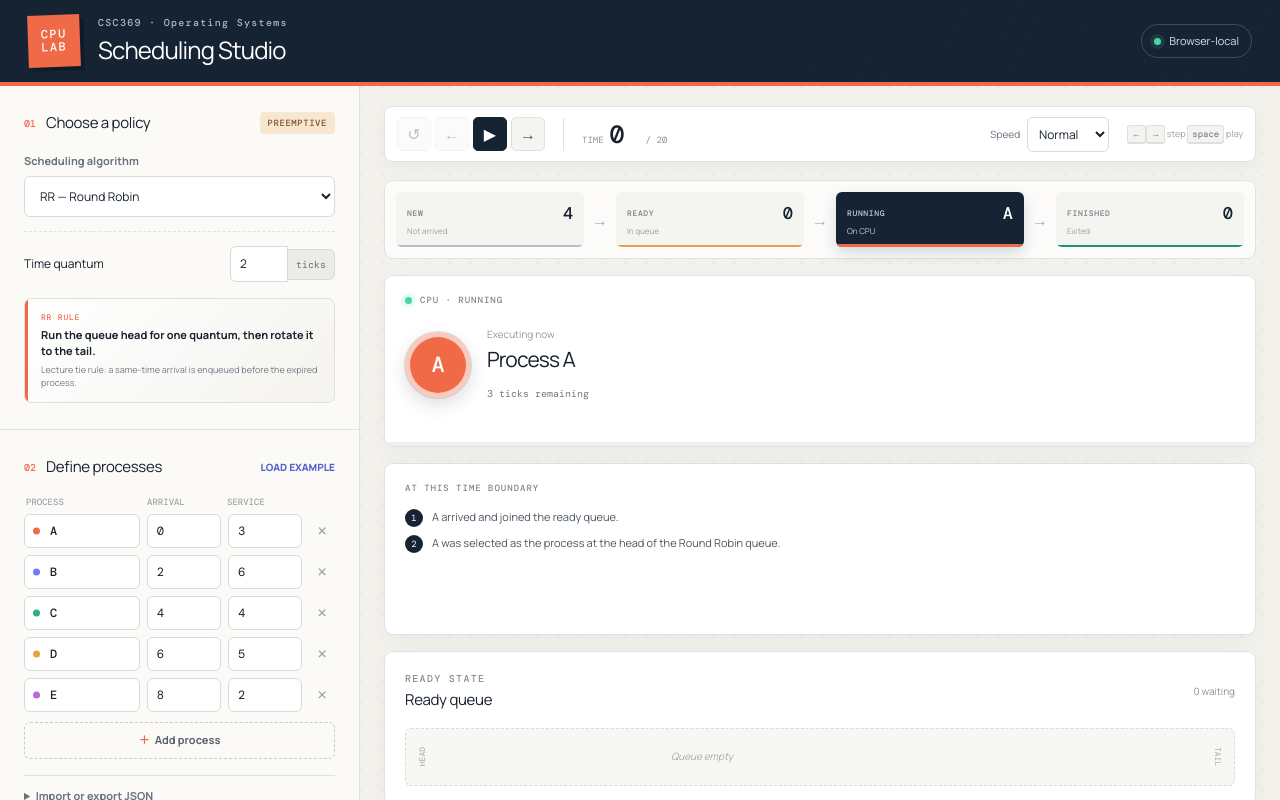
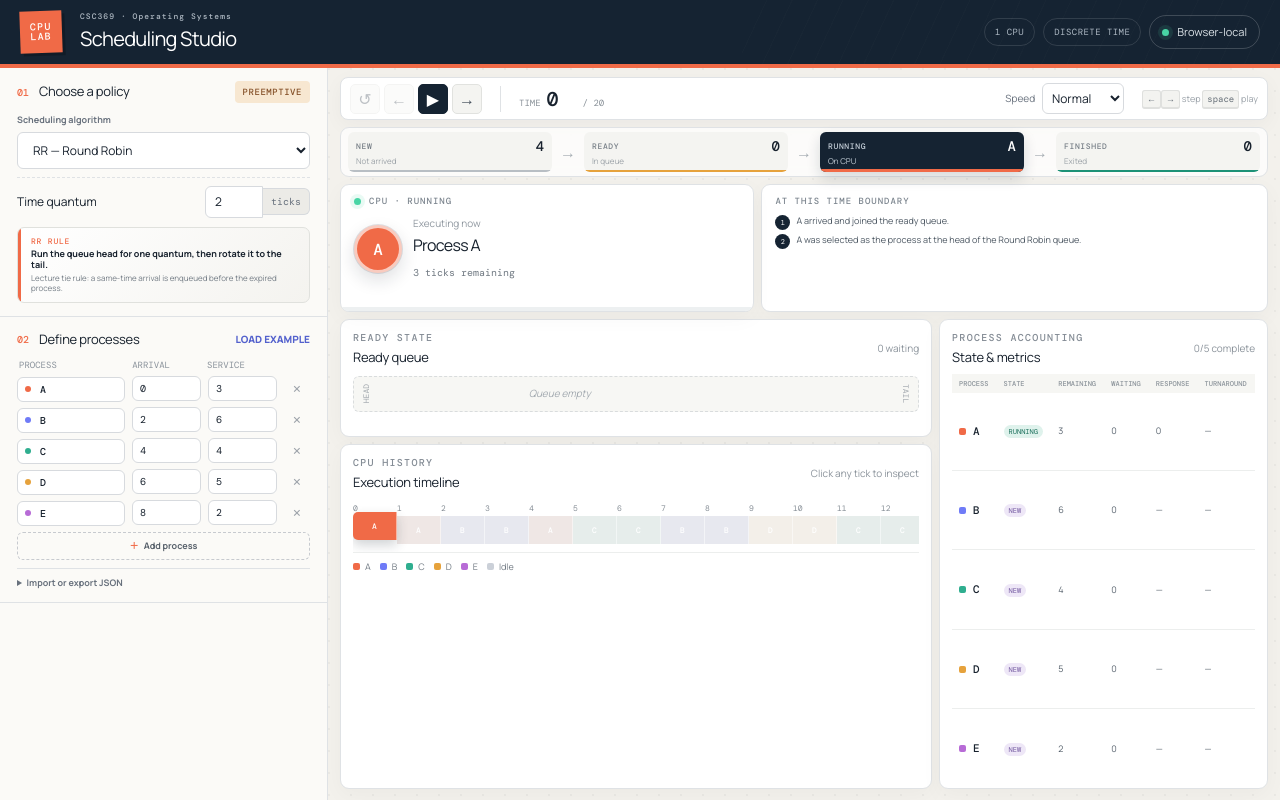
Before and after one commit to anshag01/csc369-scheduling-studio, a Next.js app: page / in a window 1280 px wide. Shown: the top 800 px of the page. Built offline with nearby package versions, Linux system fonts and the light colour scheme.

Commit message:
Fit scheduling studio into one-screen dashboard

```diff
--- a/app/SchedulingLab.tsx
+++ b/app/SchedulingLab.tsx
@@ -68,11 +68,13 @@ export default function SchedulingLab() {
   const snapshot = result.snapshots[Math.min(step, lastStep)];
   const processById = useMemo(() => new Map(processes.map((process) => [process.id, process])), [processes]);
 
-  useEffect(() => { setStep(0); setPlaying(false); }, [algorithm, mlfqQuanta, processes, quantum]);
   useEffect(() => {
-    if (!playing) return;
-    if (step >= lastStep) { setPlaying(false); return; }
-    const timer = window.setTimeout(() => setStep((current) => current + 1), speed);
+    if (!playing || step >= lastStep) return;
+    const timer = window.setTimeout(() => {
+      const nextStep = Math.min(lastStep, step + 1);
+      setStep(nextStep);
+      if (nextStep >= lastStep) setPlaying(false);
+    }, speed);
     return () => window.clearTimeout(timer);
   }, [lastStep, playing, speed, step]);
   useEffect(() => {
@@ -87,10 +89,13 @@ export default function SchedulingLab() {
     return () => window.removeEventListener("keydown", handleKey);
   }, [lastStep]);
 
-  const updateProcess = (index: number, patch: Partial<ProcessDefinition>) => setProcesses((current) =>
-    current.map((process, processIndex) => processIndex === index ? { ...process, ...patch } : process),
-  );
+  const resetPlayback = () => { setStep(0); setPlaying(false); };
+  const updateProcess = (index: number, patch: Partial<ProcessDefinition>) => {
+    resetPlayback();
+    setProcesses((current) => current.map((process, processIndex) => processIndex === index ? { ...process, ...patch } : process));
+  };
   const addProcess = () => {
+    resetPlayback();
     const used = new Set(processes.map((process) => process.id));
     const id = "ABCDEFGHIJKLMNOPQRSTUVWXYZ".split("").find((candidate) => !used.has(candidate)) ?? `P${processes.length + 1}`;
     setProcesses((current) => [...current, {
@@ -100,7 +105,7 @@ export default function SchedulingLab() {
       color: palette[current.length % palette.length],
     }]);
   };
-  const loadExample = () => setProcesses(exampleProcesses.map((process) => ({ ...process })));
+  const loadExample = () => { resetPlayback(); setProcesses(exampleProcesses.map((process) => ({ ...process }))); };
   const prepareJson = () => { setJsonText(JSON.stringify({ processes }, null, 2)); setJsonMessage("Scenario copied into the editor."); };
   const importJson = () => {
     try {
@@ -113,7 +118,7 @@ export default function SchedulingLab() {
       }));
       const error = validateProcesses(next);
       if (error) throw new Error(error);
-      setProcesses(next); setJsonMessage(`Loaded ${next.length} processes.`);
+      resetPlayback(); setProcesses(next); setJsonMessage(`Loaded ${next.length} processes.`);
     } catch (error) { setJsonMessage(error instanceof Error ? error.message : "Could not read this scenario."); }
   };
 
@@ -141,11 +146,11 @@ export default function SchedulingLab() {
               <span className={`policy-badge ${algorithms[algorithm].preemptive ? "preemptive" : "non-preemptive"}`}>{algorithms[algorithm].preemptive ? "Preemptive" : "Non-preemptive"}</span>
             </div>
             <label className="field-label" htmlFor="algorithm">Scheduling algorithm</label>
-            <select id="algorithm" value={algorithm} onChange={(event) => setAlgorithm(event.target.value as Algorithm)}>
+            <select id="algorithm" value={algorithm} onChange={(event) => { resetPlayback(); setAlgorithm(event.target.value as Algorithm); }}>
               {(Object.keys(algorithms) as Algorithm[]).map((key) => <option key={key} value={key}>{algorithms[key].short} — {algorithms[key].name}</option>)}
             </select>
-            {algorithm === "rr" && <div className="inline-setting"><label htmlFor="quantum">Time quantum</label><div className="number-with-unit"><input id="quantum" type="number" min="1" value={quantum} onChange={(event) => setQuantum(wholeNumber(event.target.value, 1))} /><span>ticks</span></div></div>}
-            {algorithm === "mlfq" && <div className="mlfq-settings"><p className="field-label">Quantum per priority queue</p>{mlfqQuanta.map((value, index) => <label key={index}>Q{index}<input type="number" min="1" value={value} onChange={(event) => setMlfqQuanta((current) => current.map((item, itemIndex) => itemIndex === index ? wholeNumber(event.target.value, 1) : item))} /><span>ticks</span></label>)}</div>}
+            {algorithm === "rr" && <div className="inline-setting"><label htmlFor="quantum">Time quantum</label><div className="number-with-unit"><input id="quantum" type="number" min="1" value={quantum} onChange={(event) => { resetPlayback(); setQuantum(wholeNumber(event.target.value, 1)); }} /><span>ticks</span></div></div>}
+            {algorithm === "mlfq" && <div className="mlfq-settings"><p className="field-label">Quantum per priority queue</p>{mlfqQuanta.map((value, index) => <label key={index}>Q{index}<input type="number" min="1" value={value} onChange={(event) => { resetPlayback(); setMlfqQuanta((current) => current.map((item, itemIndex) => itemIndex === index ? wholeNumber(event.target.value, 1) : item)); }} /><span>ticks</span></label>)}</div>}
             <div className="policy-note">
               <span>{algorithms[algorithm].short} rule</span>
               <strong>{algorithmGuidance[algorithm].rule}</strong>
@@ -160,7 +165,7 @@ export default function SchedulingLab() {
               <label className="process-id-input"><span style={{ background: process.color }} /><input aria-label={`Process ${index + 1} ID`} maxLength={6} value={process.id} onChange={(event) => updateProcess(index, { id: event.target.value.toUpperCase() })} /></label>
               <input aria-label={`${process.id} arrival time`} type="number" min="0" value={process.arrivalTime} onChange={(event) => updateProcess(index, { arrivalTime: wholeNumber(event.target.value, 0) })} />
               <input aria-label={`${process.id} service time`} type="number" min="1" value={process.serviceTime} onChange={(event) => updateProcess(index, { serviceTime: wholeNumber(event.target.value, 1) })} />
-              <button aria-label={`Remove ${process.id}`} className="remove-button" onClick={() => setProcesses((current) => current.filter((_, processIndex) => processIndex !== index))}>×</button>
+              <button aria-label={`Remove ${process.id}`} className="remove-button" onClick={() => { resetPlayback(); setProcesses((current) => current.filter((_, processIndex) => processIndex !== index)); }}>×</button>
             </div>)}</div>
             <button className="add-button" onClick={addProcess}><span>＋</span>Add process</button>
             {validationError && <p className="validation-message" role="alert">{validationError}</p>}
@@ -191,6 +196,7 @@ export default function SchedulingLab() {
               <i aria-hidden="true">→</i>
               <div className="flow-node finished-node"><span>FINISHED</span><strong>{completedCount}</strong><small>Exited</small></div>
             </section>
+            <div className={`dashboard-grid ${algorithm === "mlfq" ? "mlfq-dashboard" : ""}`}>
             <div className="status-grid">
               <article className="cpu-card"><div className="card-label"><span className="live-dot" />CPU · RUNNING</div>
                 {runningProcess ? <div className="running-content"><div className="process-orb" style={{ background: runningProcess.color }}>{runningProcess.id}</div><div><p>Executing now</p><h2>Process {runningProcess.id}</h2><span>{snapshot.runningRemaining} tick{snapshot.runningRemaining === 1 ? "" : "s"} remaining{algorithm === "mlfq" ? ` · Q${snapshot.runningQueueLevel}` : ""}</span></div></div> : <div className="idle-content"><div className="process-orb idle">—</div><div><p>Nothing dispatched</p><h2>CPU idle</h2><span>Waiting for work</span></div></div>}
@@ -212,10 +218,10 @@ export default function SchedulingLab() {
             </section>
 
             <section className="metrics-section card-surface"><div className="card-title-row"><div><p className="eyebrow">PROCESS ACCOUNTING</p><h2>State & metrics</h2></div><span>{completedCount}/{processes.length} complete</span></div><div className="metrics-scroll"><table><thead><tr><th>Process</th><th>State</th><th>Remaining</th><th>Waiting</th><th>Response</th><th>Turnaround</th></tr></thead><tbody>{snapshot.processes.map((process) => <tr key={process.id}><td><i style={{ background: process.color }} />{process.id}</td><td><span className={`state-pill ${process.state}`}>{process.state}</span></td><td>{process.remainingTime}</td><td>{process.waitingTime}</td><td>{process.responseTime ?? "—"}</td><td>{process.turnaroundTime ?? "—"}</td></tr>)}</tbody></table></div></section>
+            </div>
           </>}
         </section>
       </div>
-      <footer><span>All simulation state stays in this browser.</span><span>Single CPU · Discrete time · CSC369 lecture rules</span></footer>
     </main>
   );
 }
--- a/app/globals.css
+++ b/app/globals.css
@@ -174,9 +174,95 @@ td:first-child i { margin-right: 7px; }
 .empty-state p { margin: 0; color: var(--muted); font-size: 12px; }
 footer { display: flex; justify-content: space-between; gap: 16px; padding: 13px 28px; color: #7c858d; background: #e9e7e1; border-top: 1px solid #dadbd8; font: 9px var(--font-dm-mono), monospace; }
 
-@media (max-width: 1280px) {
+/* One-screen desktop dashboard */
+@media (min-width: 1001px) and (min-height: 600px) {
+  html, body { height: 100%; overflow: hidden; }
+  .app-shell { height: 100vh; min-height: 0; display: grid; grid-template-rows: 68px minmax(0, 1fr); overflow: hidden; }
+  .topbar { min-height: 68px; padding: 8px 20px; }
+  .brand-mark { width: 42px; height: 42px; font-size: 10px; box-shadow: 3px 3px 0 rgba(0,0,0,.22); }
+  .brand-copy h1 { font-size: 20px; }
+  .brand-copy .eyebrow { font-size: 8px; }
+  .workspace { height: 100%; min-height: 0; grid-template-columns: 328px minmax(0, 1fr); overflow: hidden; }
+  .setup-panel { height: 100%; overflow: hidden; }
+  .panel-section { padding: 13px 17px; }
+  .section-heading { margin-bottom: 10px; }
+  .section-heading h2 { font-size: 13px; }
+  .field-label { margin-bottom: 5px; font-size: 9px; }
+  select { padding-top: 8px; padding-bottom: 8px; }
+  .inline-setting { margin-top: 8px; padding-top: 8px; }
+  .number-with-unit input, .number-with-unit span { padding-top: 6px; padding-bottom: 6px; }
+  .mlfq-settings { margin-top: 8px; padding-top: 8px; }
+  .mlfq-settings label { margin-top: 4px; }
+  .policy-note { margin-top: 9px; padding: 8px 10px 8px 13px; }
+  .policy-note > span { margin-bottom: 2px; }
+  .policy-note strong { font-size: 9px; line-height: 1.3; }
+  .policy-note p { margin-top: 2px; font-size: 8px; line-height: 1.3; }
+  .process-table-head { padding-bottom: 4px; }
+  .process-inputs { gap: 4px; }
+  .process-row input { padding: 5px 7px; font-size: 10px; }
+  .process-id-input input { padding-left: 22px; }
+  .process-id-input > span { left: 8px; width: 6px; height: 6px; }
+  .remove-button { height: 26px; font-size: 17px; }
+  .add-button { margin-top: 6px; padding: 6px; font-size: 9px; }
+  .json-panel { margin-top: 8px; padding-top: 7px; }
+  .json-panel summary { font-size: 9px; }
+
+  .simulation-panel { height: 100%; min-height: 0; display: flex; flex-direction: column; padding: 9px 12px 11px; overflow: hidden; }
+  .control-strip { min-height: 43px; margin-bottom: 7px; padding: 5px 9px; }
+  .playback-controls button { width: 30px; height: 30px; }
+  .time-readout strong { font-size: 20px; }
+  .speed-control select { padding: 5px; }
+  .state-flow { flex: 0 0 50px; min-height: 0; margin-bottom: 7px; padding: 5px 7px; }
+  .flow-node { min-height: 38px; padding: 5px 8px; }
+  .flow-node > strong { font-size: 14px; }
+
+  .dashboard-grid { min-height: 0; flex: 1; display: grid; grid-template-columns: minmax(0, 1.35fr) minmax(310px, .75fr); grid-template-rows: 128px 118px minmax(135px, 1fr); grid-template-areas: "status status" "queue metrics" "timeline metrics"; gap: 7px; }
+  .dashboard-grid.mlfq-dashboard { grid-template-rows: 118px 174px minmax(91px, 1fr); }
+  .mlfq-dashboard .timeline-legend { display: none; }
+  .status-grid { grid-area: status; min-height: 0; grid-template-columns: minmax(0, .9fr) minmax(0, 1.1fr); gap: 7px; }
+  .queue-section { grid-area: queue; }
+  .timeline-section { grid-area: timeline; }
+  .metrics-section { grid-area: metrics; }
+  .dashboard-grid .card-surface { min-height: 0; margin-top: 0; padding: 10px 12px; overflow: hidden; }
+  .dashboard-grid .cpu-card, .dashboard-grid .event-card { min-height: 0; height: 100%; padding: 10px 13px; }
+  .card-title-row { margin-bottom: 8px; }
+  .card-title-row h2 { font-size: 13px; }
+  .running-content, .idle-content { gap: 11px; margin-top: 9px; }
+  .process-orb { width: 48px; height: 48px; border-width: 3px; font-size: 16px; }
+  .running-content h2, .idle-content h2 { margin-bottom: 1px; font-size: 16px; }
+  .event-list { gap: 4px; margin-top: 8px; }
+  .event-list p { gap: 6px; font-size: 9px; line-height: 1.25; }
+  .event-list p > span { width: 15px; height: 15px; font-size: 7px; }
+  .queue-row { grid-template-columns: 88px minmax(0, 1fr); gap: 7px; }
+  .queue-label { padding: 4px 7px; }
+  .queue-label strong { font-size: 10px; }
+  .queue-label span { font-size: 7px; }
+  .multi-queues { gap: 4px; }
+  .queue-track { min-height: 36px; gap: 5px; padding: 4px 7px; }
+  .queue-chip { min-width: 48px; padding: 3px 6px; }
+  .queue-chip strong { font-size: 10px; }
+  .timeline-scroll { padding: 2px 0 8px; }
+  .timeline-grid { padding-top: 13px; }
+  .tick-label { top: -13px; }
+  .tick-block { height: 28px; font-size: 8px; }
+  .timeline-legend { gap: 9px; padding-top: 7px; }
+  .metrics-section .card-title-row { margin-bottom: 6px; }
+  .metrics-scroll { height: calc(100% - 33px); overflow: hidden; }
+  .metrics-scroll table { height: 100%; }
+  th { padding: 5px 7px; font-size: 7px; }
+  td { padding: 5px 7px; font-size: 9px; }
+  .state-pill { padding: 2px 5px; font-size: 7px; }
+}
+
+@media (max-width: 1000px), (max-height: 599px) {
+  html, body { height: auto; overflow: auto; }
+  .app-shell { height: auto; min-height: 100vh; display: block; overflow: visible; }
+  .workspace { height: auto; overflow: visible; }
+  .setup-panel, .simulation-panel { height: auto; overflow: visible; }
+  .dashboard-grid { display: block; }
   .status-grid { grid-template-columns: 1fr; }
   .scope-badges > span { display: none; }
+  .dashboard-grid .card-surface { margin-top: 16px; }
 }
 @media (max-width: 980px) {
   .workspace { grid-template-columns: 310px minmax(0, 1fr); }
--- a/lib/simulator.ts
+++ b/lib/simulator.ts
@@ -101,7 +101,6 @@ function makeViews(
   processes: RuntimeProcess[],
   queues: RuntimeProcess[][],
   running: RuntimeProcess | null,
-  time: number,
 ): ProcessView[] {
   const readyIds = new Set(queues.flat().map((process) => process.id));
   return processes.map((process) => {
@@ -254,7 +253,7 @@ export function simulate(
       running: running?.id ?? null,
       readyQueues: queues.map((queue) => queue.map((process) => process.id)),
       events,
-      processes: makeViews(processes, queues, running, time),
+      processes: makeViews(processes, queues, running),
       runningRemaining: running?.remainingTime ?? null,
       runningQueueLevel: running?.queueLevel ?? null,
     });
```
